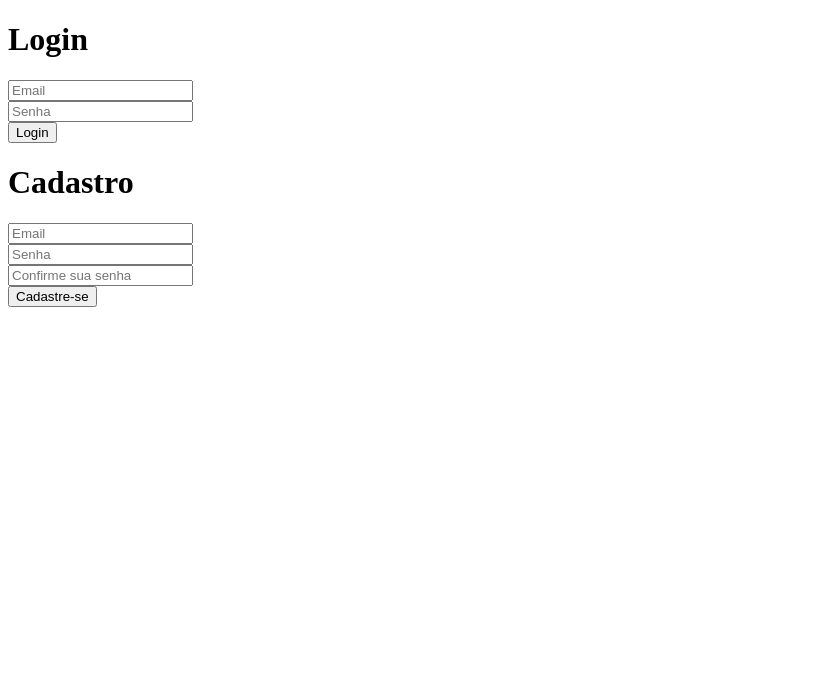
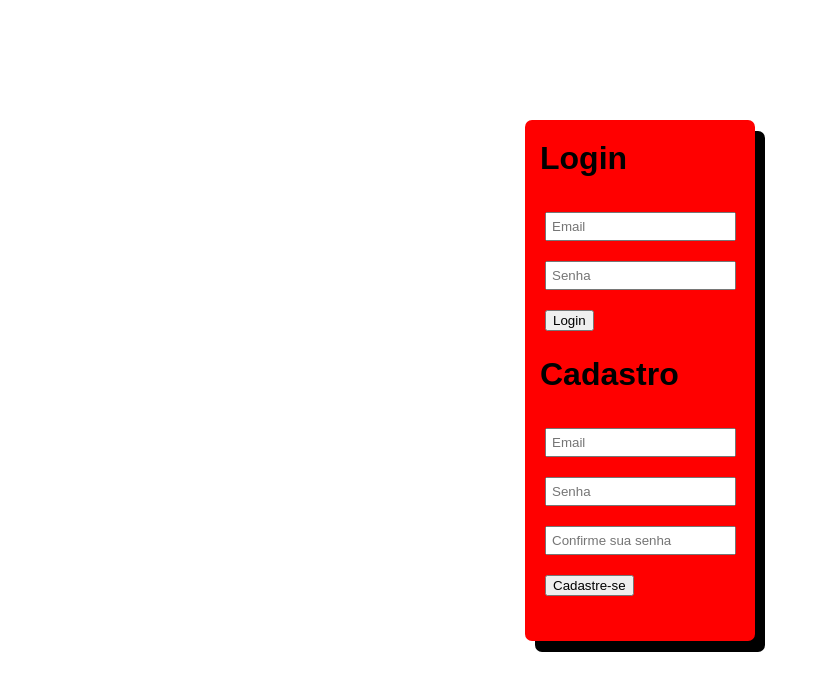
Before and after one commit to friche11/Academia-TIS-2, a React (Create React App) app in the folder src/cadastro/: page / in a window 1280 px wide. Shown: the top 690 px of the page, without its empty margins (0-820 px from the left). Built offline with nearby package versions, Linux system fonts and the light colour scheme.

Commit message:
Criação css dos formulários #47

```diff
--- a/src/cadastro/src/App.css
+++ b/src/cadastro/src/App.css
@@ -0,0 +1,40 @@
+.container{
+    width: 200px;
+    height: max-content;
+    margin: auto;
+    background-color: red;
+    padding: 20px 15px;
+    margin-top: 120px;
+    border-radius: 7px;
+    font-family: sans-serif;
+    box-shadow: 10px 11px rgba(0, 0, 0, 7);
+}
+
+h1{
+    margin: 0px;
+    text-align: left;
+    margin-bottom: 10px;
+}
+
+.login-form{
+    padding: 5px;
+}
+
+.form-field{
+    display: inline-block;
+    padding: 5px;
+    margin-top: 20px;
+}
+
+.form-error{
+    display: block;
+    color: black;
+    font-size: 0.9em;
+    font-weight: 600;
+}
+
+.button{
+    margin-top: 20px;
+    margin-bottom: 20px;
+    padding-left: 5px 10px;
+}
```
